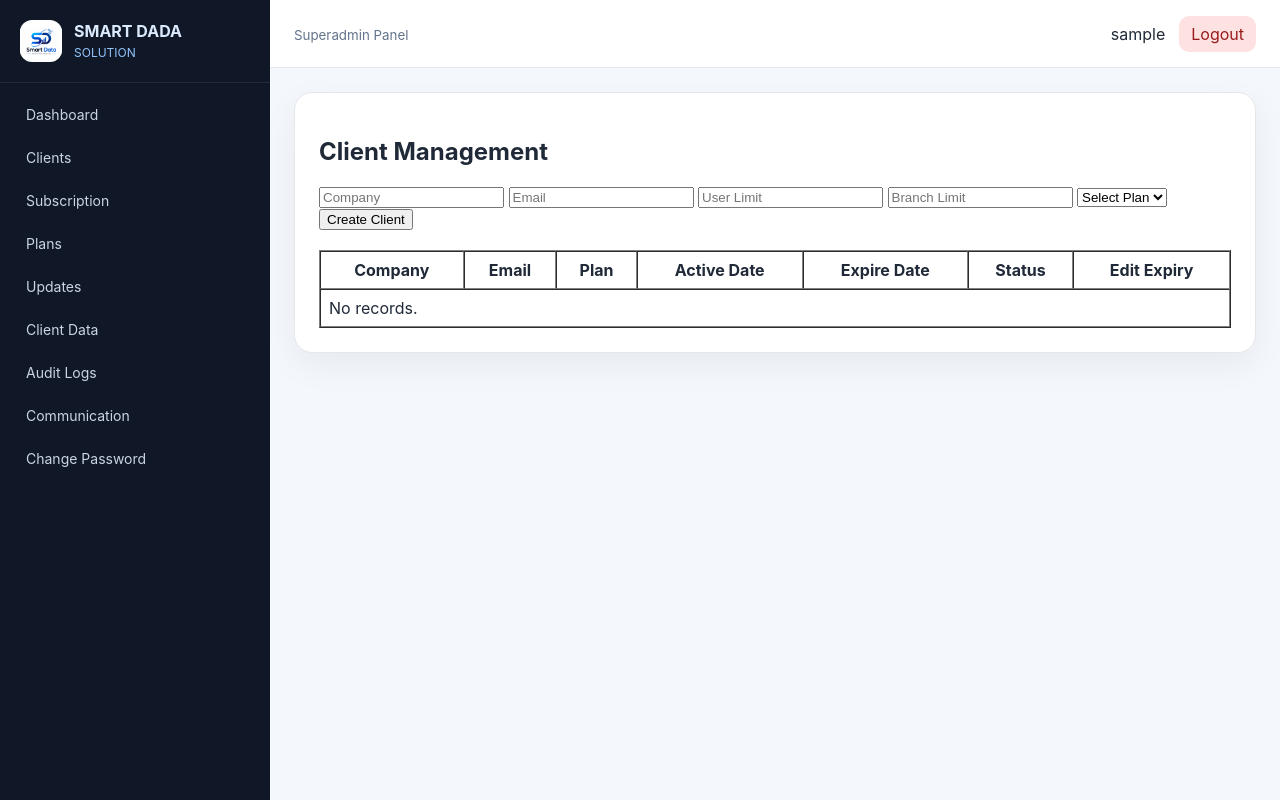
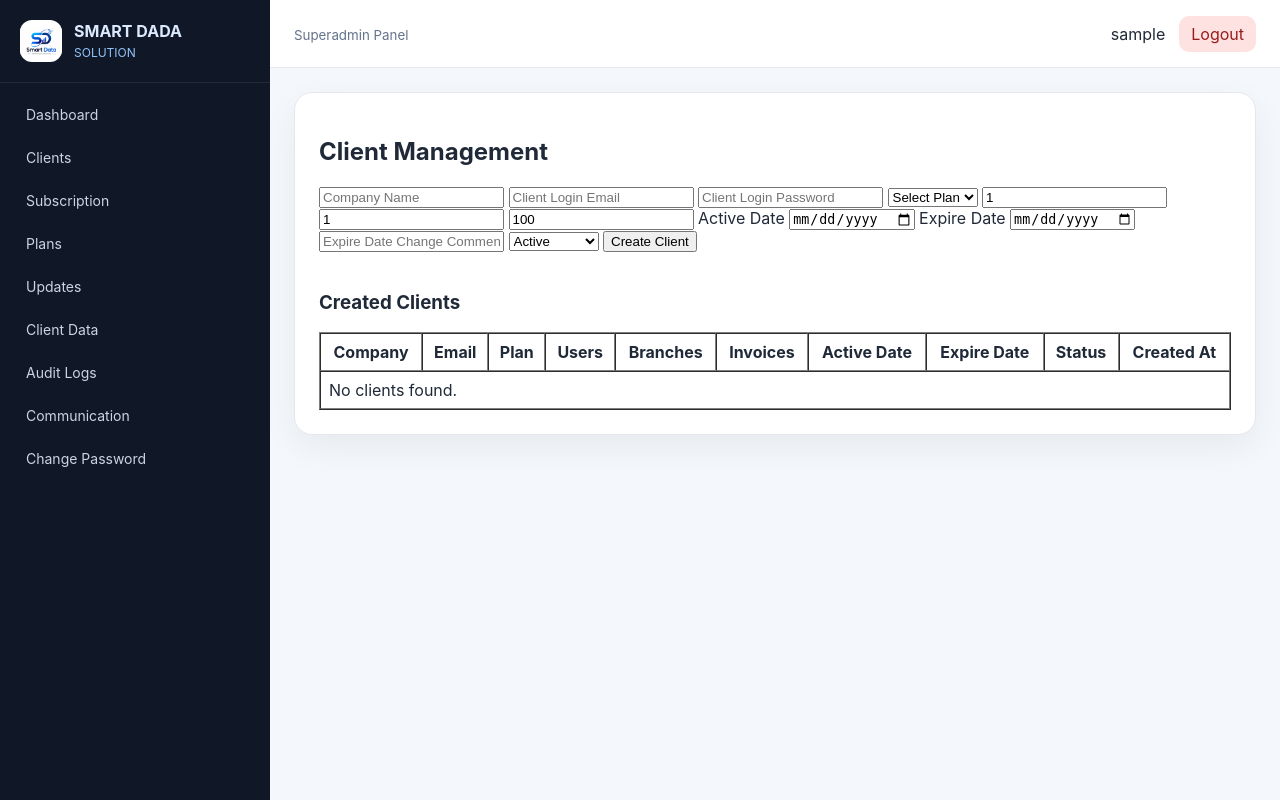
Before and after one commit to dsanjib174-sketch/SD_Invoice_V6_1_2_Enterprise, a Flask app: page /superadmin/clients in a window 1280 px wide. Run offline with Flask 3, Linux system fonts and the light colour scheme; the visitor is signed in with stand-in values (Sample User, id 1).

Commit message:
Update clients.html

```diff
--- a/app/templates/superadmin/clients.html
+++ b/app/templates/superadmin/clients.html
@@ -1,20 +1,86 @@
 {% extends "base.html" %}
 {% block content %}
+
 <section>
 <h2>Client Management</h2>
+
 <form method="POST" class="grid">
-<input type="hidden" name="action" value="create">
-<input name="company" placeholder="Company" required>
-<input name="email" placeholder="Email" required>
-<input name="user_limit" placeholder="User Limit">
-<input name="branch_limit" placeholder="Branch Limit">
-<select name="plan_name" required><option value="">Select Plan</option>{% for p in plans %}<option value="{{ p.plan }}">{{ p.plan }} - ₹{{ p.price }}</option>{% endfor %}</select>
+
+<input name="company" placeholder="Company Name" required>
+<input name="email" type="email" placeholder="Client Login Email" required>
+<input name="password" placeholder="Client Login Password" required>
+
+<select name="plan_name">
+  <option value="">Select Plan</option>
+  {% for p in plans %}
+    <option value="{{ p.plan }}">
+      {{ p.plan }} - Users {{ p.user_limit }} - Branches {{ p.branch_limit }} - Invoices {{ p.invoice_limit }}
+    </option>
+  {% endfor %}
+</select>
+
+<input name="user_limit" placeholder="User Limit" value="1">
+<input name="branch_limit" placeholder="Branch Limit" value="1">
+<input name="invoice_limit" placeholder="Invoice Limit" value="100">
+
+<label>Active Date</label>
+<input type="date" name="active_date">
+
+<label>Expire Date</label>
+<input type="date" name="expire_date">
+
+<input name="expire_comment" placeholder="Expire Date Change Comment">
+
+<select name="status">
+  <option>Active</option>
+  <option>Inactive</option>
+  <option>Suspended</option>
+</select>
+
 <button type="submit">Create Client</button>
+
 </form>
+
 <br>
+
+<h3>Created Clients</h3>
+
 <table border="1" cellpadding="8" cellspacing="0" width="100%">
-<tr><th>Company</th><th>Email</th><th>Plan</th><th>Active Date</th><th>Expire Date</th><th>Status</th><th>Edit Expiry</th></tr>
-{% if clients %}{% for c in clients %}<tr><td>{{ c.company }}</td><td>{{ c.email }}</td><td>{{ c.plan_name }}</td><td>{{ c.active_date }}</td><td>{{ c.expire_date }}</td><td>{{ c.status }}</td><td><form method="POST"><input type="hidden" name="action" value="edit_expiry"><input type="hidden" name="client_id" value="{{ c.id }}"><input type="date" name="new_expire_date" value="{{ c.expire_date }}" required><input type="text" name="comment" placeholder="Reason/comment required" required><button type="submit">Update</button></form>{% if c.expiry_edit_comment %}<small>Last Comment: {{ c.expiry_edit_comment }}</small>{% endif %}</td></tr>{% endfor %}{% else %}<tr><td colspan="7">No records.</td></tr>{% endif %}
+<tr>
+<th>Company</th>
+<th>Email</th>
+<th>Plan</th>
+<th>Users</th>
+<th>Branches</th>
+<th>Invoices</th>
+<th>Active Date</th>
+<th>Expire Date</th>
+<th>Status</th>
+<th>Created At</th>
+</tr>
+
+{% if clients %}
+{% for c in clients %}
+<tr>
+<td>{{ c.company }}</td>
+<td>{{ c.email }}</td>
+<td>{{ c.plan_name }}</td>
+<td>{{ c.user_limit }}</td>
+<td>{{ c.branch_limit }}</td>
+<td>{{ c.invoice_limit }}</td>
+<td>{{ c.active_date }}</td>
+<td>{{ c.expire_date }}</td>
+<td>{{ c.status }}</td>
+<td>{{ c.created_at }}</td>
+</tr>
+{% endfor %}
+{% else %}
+<tr>
+<td colspan="10">No clients found.</td>
+</tr>
+{% endif %}
 </table>
+
 </section>
+
 {% endblock %}
```
